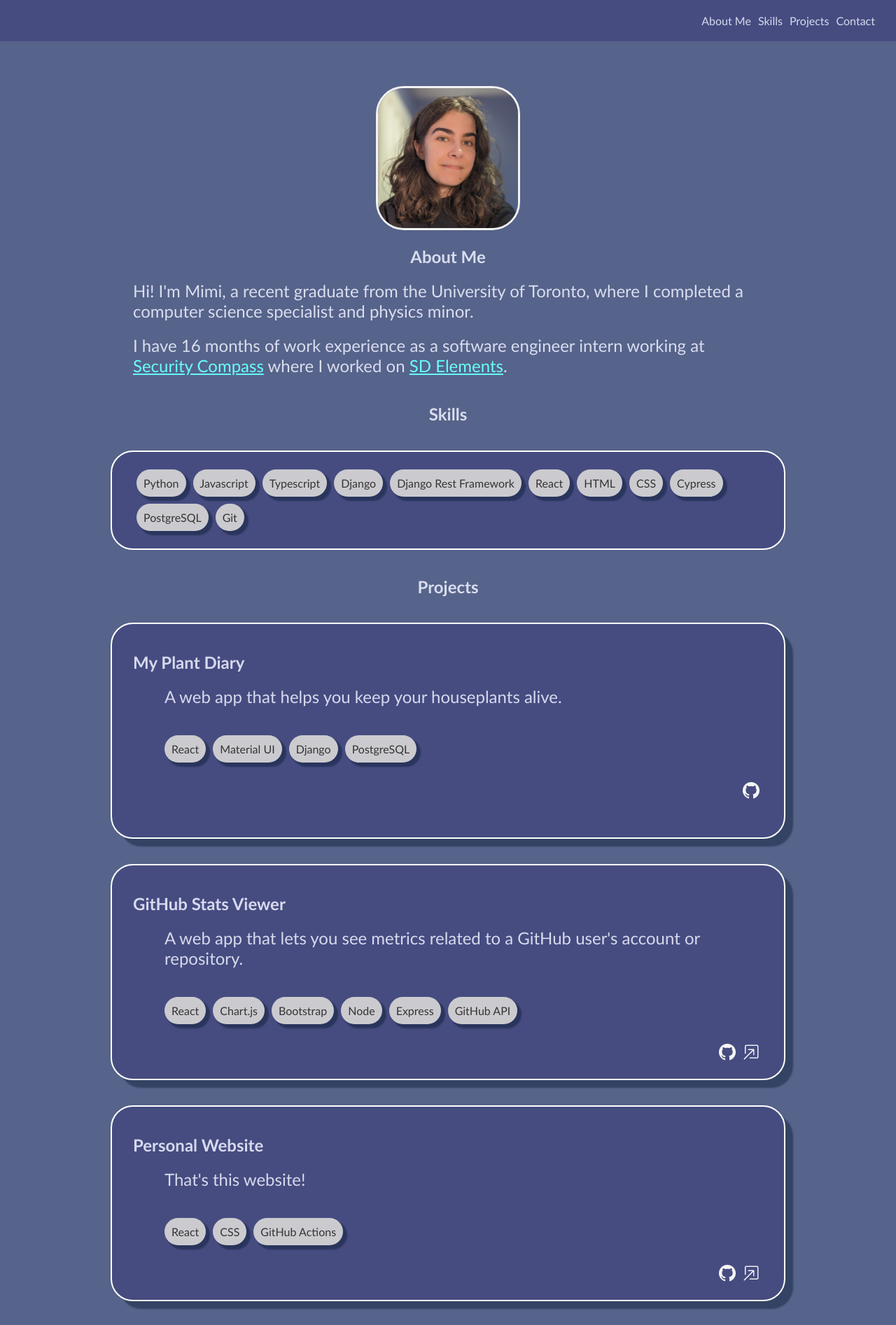
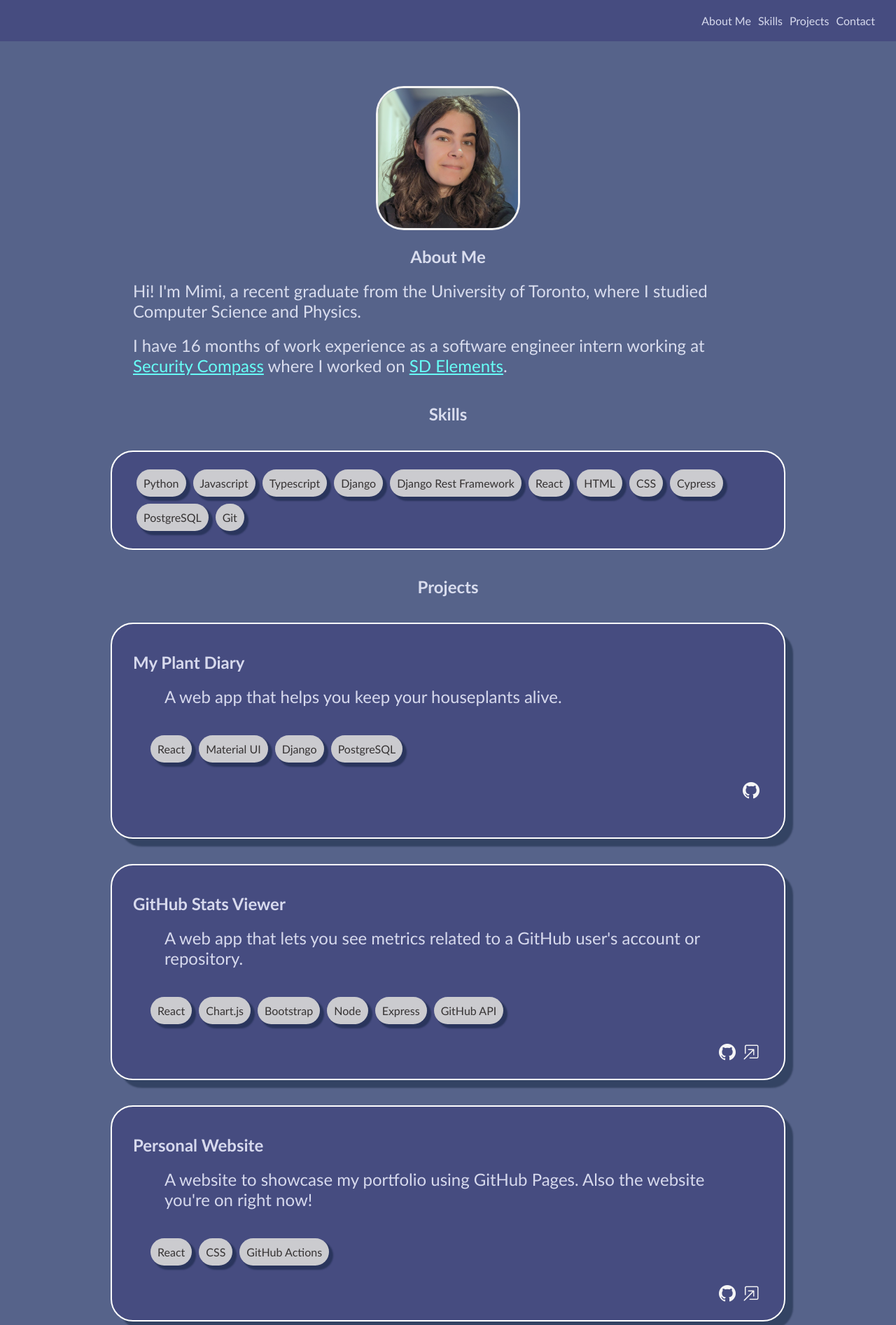
Before and after one commit to mdamnjan/mdamnjan.github.io, a React (Create React App) app: page / in a window 1280 px wide. Shown: the top 1894 px of the page at 70% size. Built offline with nearby package versions, Linux system fonts and the light colour scheme.

Commit message:
Try to get github actions to build from *theme branches

```diff
--- a/src/App.js
+++ b/src/App.js
@@ -10,11 +10,11 @@ function App() {
         <NavBar />
       </header>
       <section id="about-me">
-        <img alt="Headshot of Mimi Damnjanovic" src="/profile_pic_edited.jpg" />
+        <img alt="Headshot of Mimi Damnjanovic" src="/profile_pic.jpg" />
         <h1>About Me</h1>
         <p>
           Hi! I'm Mimi, a recent graduate from the University of Toronto, where
-          I completed a computer science specialist and physics minor.
+          I studied Computer Science and Physics.
         </p>
         <p>
           I have 16 months of work experience as a software engineer intern
--- a/src/components/Projects/Projects.jsx
+++ b/src/components/Projects/Projects.jsx
@@ -19,7 +19,7 @@ const Projects = () => {
       />
       <Project
         title="Personal Website"
-        description="That's this website!"
+        description="A website to showcase my portfolio using GitHub Pages. Also the website you're on right now!"
         techStack={["React", "CSS", "GitHub Actions"]}
         githubLink="https://github.com/mdamnjan/mdamnjan.github.io/"
         liveLink="https://mdamnjan.github.io/"
--- a/src/components/Projects/projects.css
+++ b/src/components/Projects/projects.css
@@ -25,6 +25,11 @@
     outline: 4px solid var(--border-color)
 }
 
+ul {
+    padding: 0;
+    margin-left: 20px
+}
+
 li {
     display: inline-block;
 }
```
